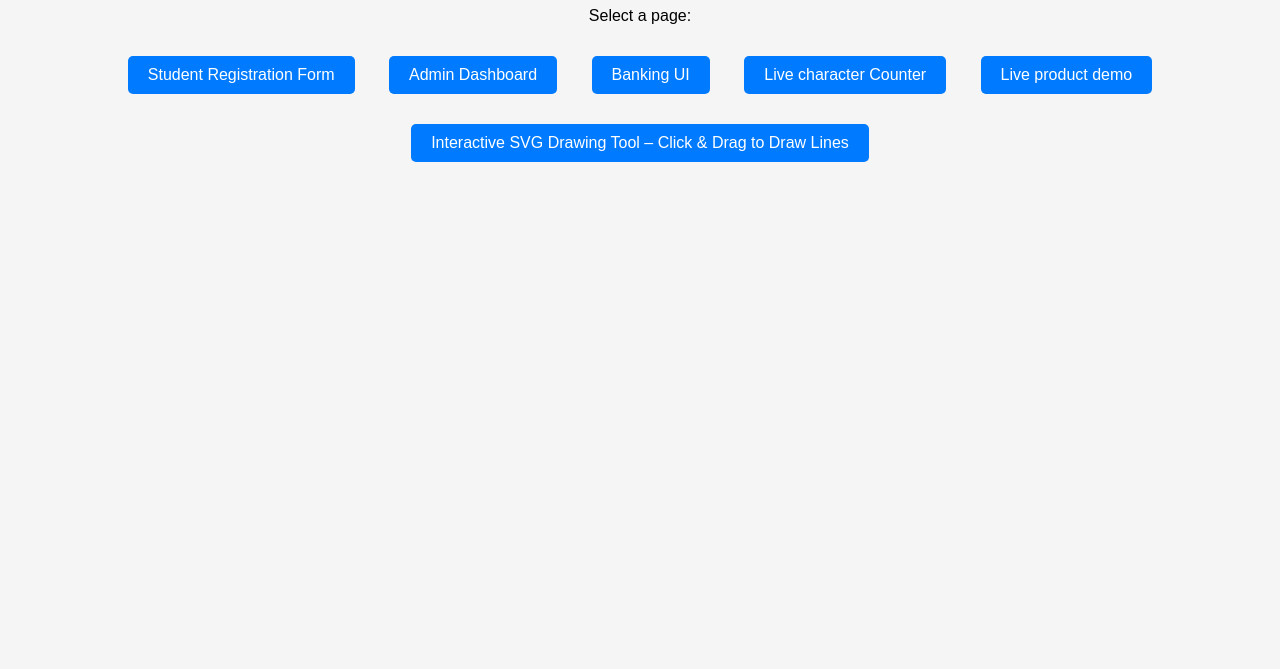
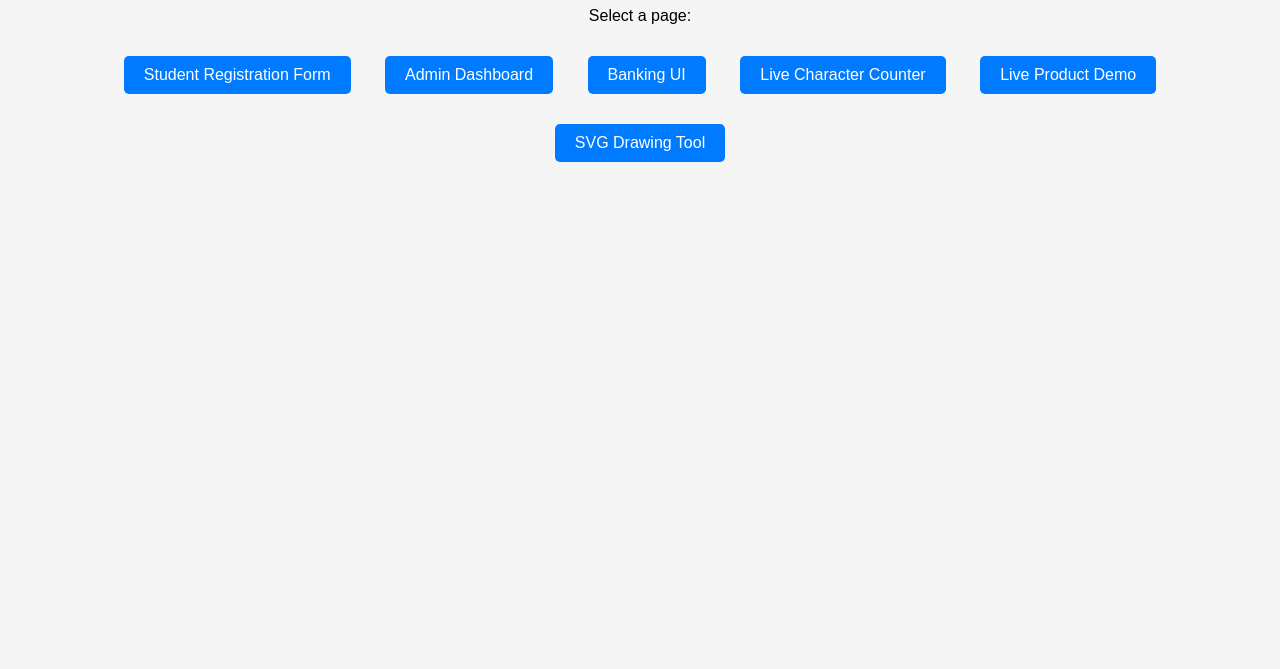
Before and after one commit to LakishaJaiswal/Full-Stack, a plain HTML site: page index.html in a window 1280 px wide. Shown: the part 131-800 px from the top of the page. Drawn offline with Linux system fonts and the light colour scheme.

Commit message:
Update index.html

```diff
--- a/index.html
+++ b/index.html
@@ -29,14 +29,12 @@
   <h1>Welcome to My Project</h1>
   <p>Select a page:</p>
 
-  <a href="studentregisteration.html">Student Registration Form</a>
+  <a href="studentregistration.html">Student Registration Form</a>
   <a href="admin.html">Admin Dashboard</a>
   <a href="banks.html">Banking UI</a>
-  <a href="live character counter.html">Live character Counter</a>
-  <a href="live product demo.html">Live product demo</a>
-  <a href="Interactive SVG Drawing Tool – Click & Drag to Draw Lines.html">Interactive SVG Drawing Tool – Click & Drag to Draw Lines</a>
-
-
+  <a href="livecharactercounter.html">Live Character Counter</a>
+  <a href="liveproductdemo.html">Live Product Demo</a>
+  <a href="svg-drawing-tool.html">SVG Drawing Tool</a>
 
 </body>
 </html>
```
